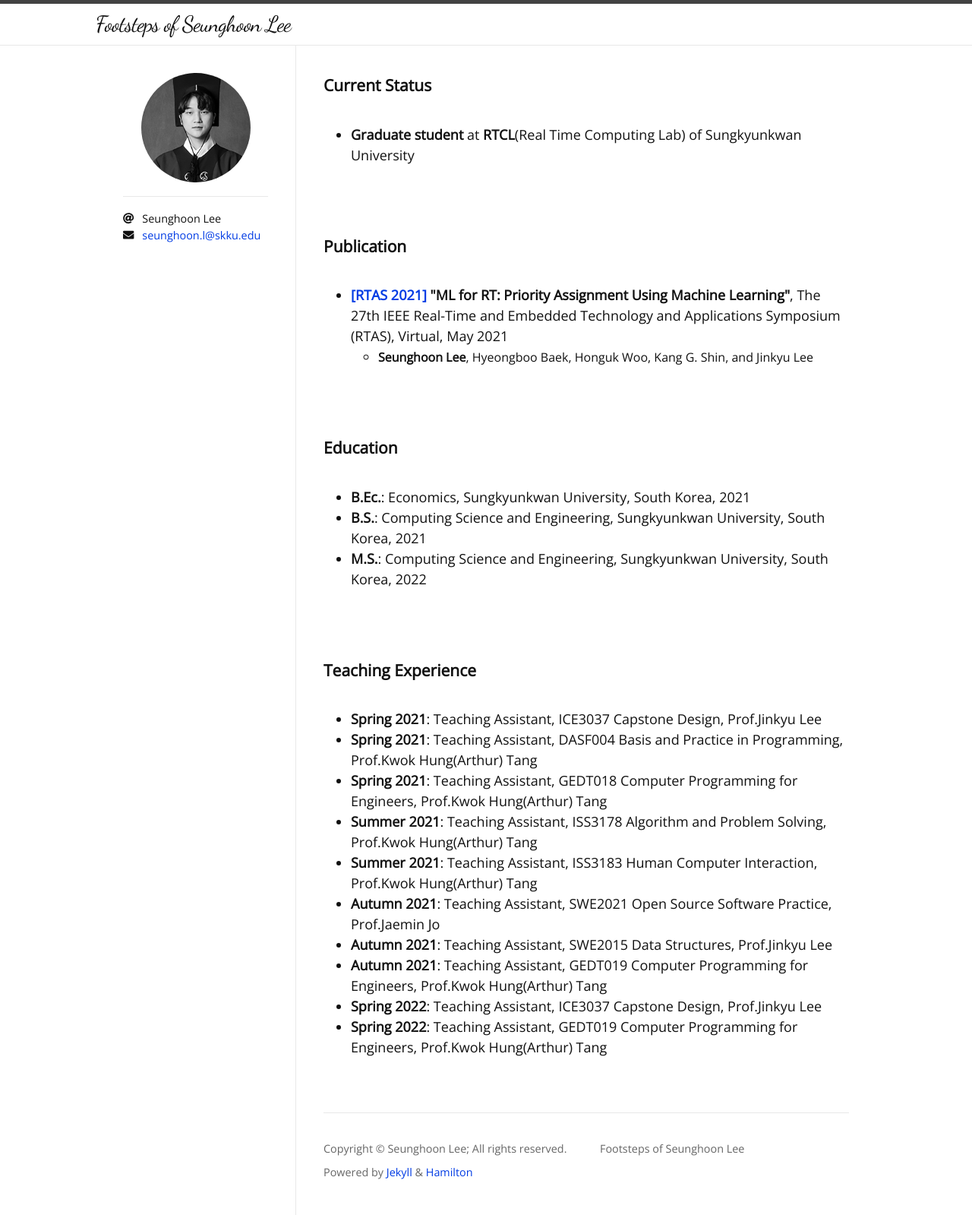
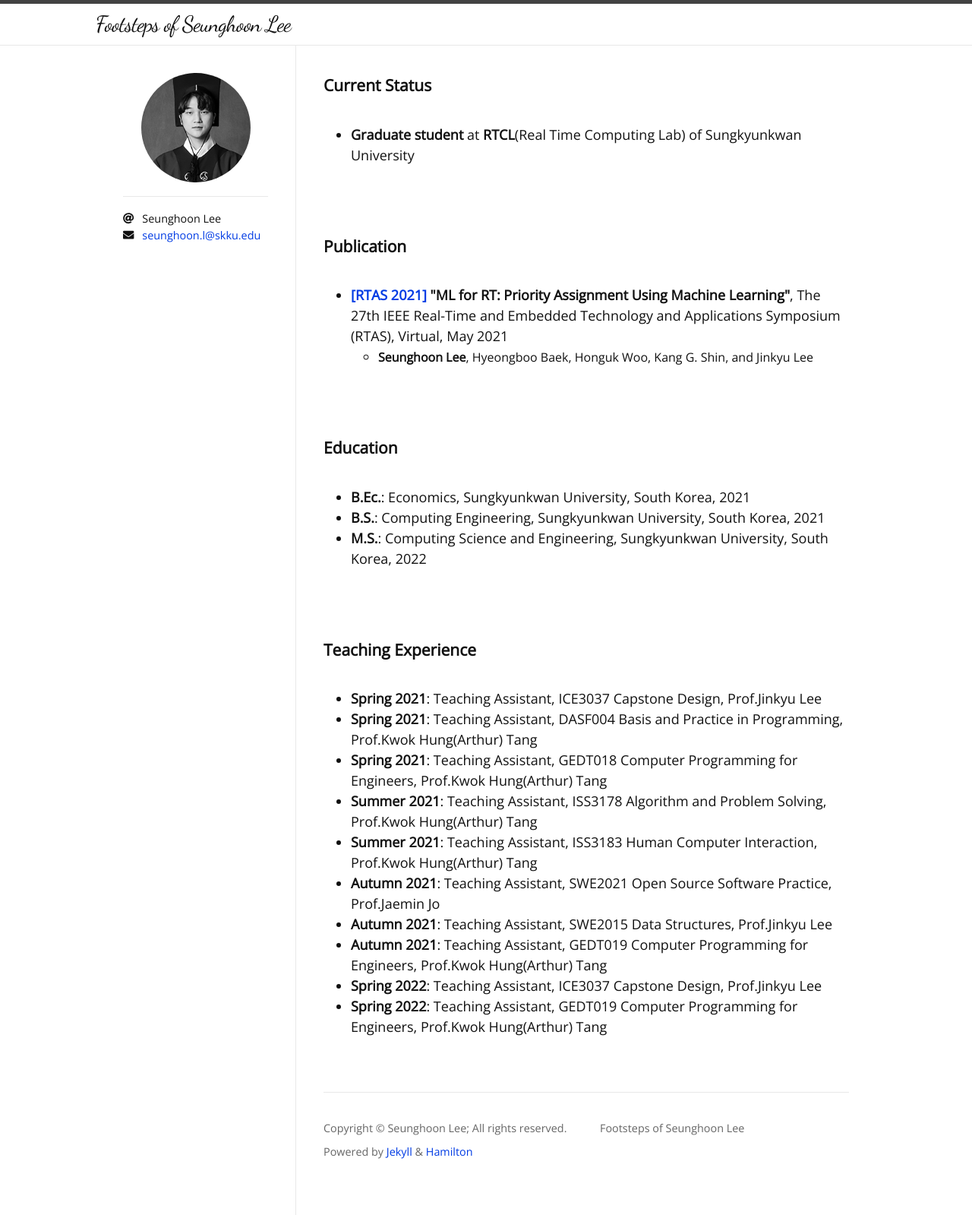
Before and after one commit to SeungHoon00/seunghoon00.github.io, a Jekyll site: the page built from index.html, in a window 1280 px wide. Shown: the whole page at 76% size. Built offline with Jekyll 4.4.1, drawn with Linux system fonts in a browser that asks for light colours; nearby versions of some CDN libraries; some web fonts are replaced; the list of posts is cut into pages by our own code.

Commit message:
Update home.html

```diff
--- a/_layouts/home.html
+++ b/_layouts/home.html
@@ -35,7 +35,7 @@ layout: default
     <h3>Education</h3>
     <ul>
       <li><b>B.Ec.</b>: Economics, Sungkyunkwan University, South Korea, 2021</li>
-      <li><b>B.S.</b>: Computing Science and Engineering, Sungkyunkwan University, South Korea, 2021</li>
+      <li><b>B.S.</b>: Computing Engineering, Sungkyunkwan University, South Korea, 2021</li>
       <li><b>M.S.</b>: Computing Science and Engineering, Sungkyunkwan University, South Korea, 2022</li>
     </ul>
   </section>
```
